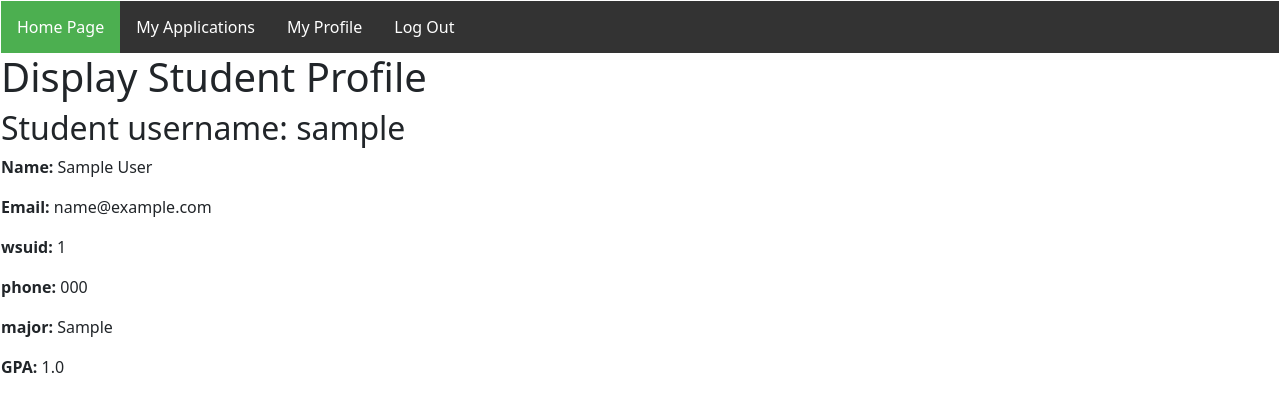
After one commit to box-lin/researchnetwork, a Flask app: page /MyProfile/ in a window 1280 px wide. The commit adds this page. Shown: the top 412 px of the page. Run offline with Flask 2, Linux system fonts and the light colour scheme; a user stored in the database is signed in; tables that the repository leaves empty hold one stand-in row (values such as "Sample post"); some libraries are stand-ins or nearby versions.

Commit message:
proile added implemented by yi chou

```diff
--- a/app/Controller/forms.py
+++ b/app/Controller/forms.py
@@ -1,5 +1,6 @@
 from flask_wtf import FlaskForm
 from wtforms import StringField, SubmitField, TextAreaField, BooleanField,SelectField
+from wtforms.fields.core import DateField
 from wtforms.validators import  DataRequired, Email, EqualTo, ValidationError, Length, DataRequired, regexp
 
 
--- a/app/Controller/routes.py
+++ b/app/Controller/routes.py
@@ -123,4 +123,10 @@ def withdraw(position_id):
         flash('You have withdraw from the ' + thePost.title +' !')
         return redirect(url_for('routes.student_index'))
 
+@bp_routes.route('/MyProfile/',methods = ['GET'])
+@login_required
+def My_Profile():
+        return render_template('s_profile.html', title = 'My Profile', student = current_user)
+
+
 #===============================================================================#
--- a/app/View/templates/s_base.html
+++ b/app/View/templates/s_base.html
@@ -19,7 +19,7 @@
         <ul>
             <li><a href="{{ url_for('routes.student_index') }}" class="active" id="s_home_page">Home Page</a></li>
             <li><a href="" id="s_my_applications"> My Applications </a></li>
-            <li><a href="" id="s_my_profile"> My Profile </a></li>
+            <li><a href="{{url_for('routes.My_Profile')}}" id="s_my_profile"> My Profile </a></li>
             <li><a href="{{ url_for('auth.logout') }}"> Log Out </a></li>
         </ul>
     </div>
--- /dev/null
+++ b/app/View/templates/s_profile.html
@@ -0,0 +1,13 @@
+{% extends 's_base.html' %}
+
+{% block content %}
+    <h1>Display Student Profile</h1>
+    <h2>Student username: {{student.username}}</h2>
+    <p><b>Name:</b> {{student.firstname}} {{student.lastname}}</p>
+    <p><b>Email:</b> {{student.email}}</p>
+    <p><b>wsuid:</b> {{student.wsuid}}</p>
+    <p><b>phone:</b> {{student.phone}}</p>
+    <p><b>major:</b> {{student.major}}</p>
+    <p><b>GPA:</b> {{student.GPA}}</p>
+
+{% endblock %}
```
Also changed, not shown: app/View/static/js/main.js (line endings or trailing spaces).
